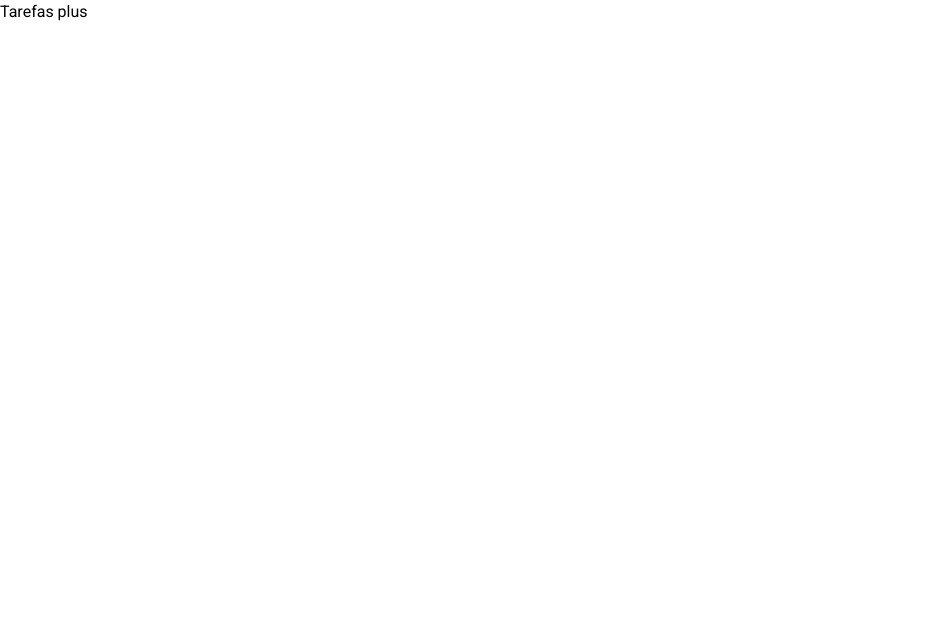
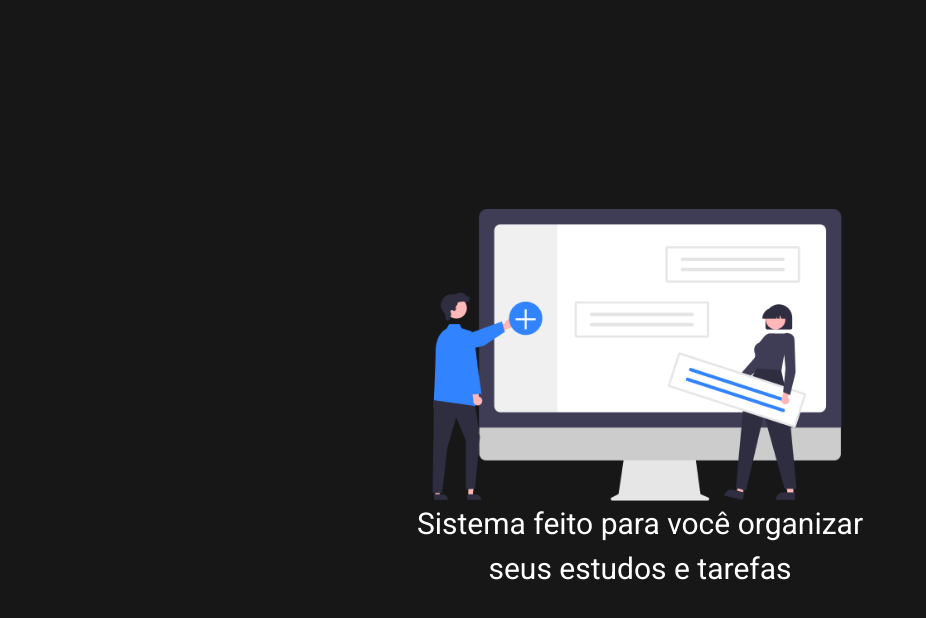
Before and after one commit to christopher-salomao/tarefas-plus, a Next.js app: page / in a window 1280 px wide. Shown: the top 618 px of the page, without its empty margins (0-926 px from the left). Built offline with nearby package versions, Linux system fonts and the light colour scheme.

Commit message:
feat: layout da pagina home definido

```diff
--- a/src/pages/_document.tsx
+++ b/src/pages/_document.tsx
@@ -10,7 +10,7 @@ export default function Document() {
           href="https://fonts.googleapis.com/css2?family=Roboto:ital,wght@0,100..900;1,100..900&display=swap"
           rel="stylesheet"
         />
-        <title>Tarefas+ | Organize suas tarefas de forma fácil</title>
+        <title>Tasks+ | Organize suas tarefas de forma fácil</title>
       </Head>
       <body className="antialiased">
         <Main />
--- a/src/pages/index.tsx
+++ b/src/pages/index.tsx
@@ -1,7 +1,22 @@
+import Image from "next/image";
+import heroImage from "../../public/assets/hero.png";
+
 export default function Home() {
   return (
-    <div>
-      <h1>Tarefas plus</h1>
+    <div className="bg-neutral-900 w-full h-screen flex flex-col justify-center items-center">
+      <main>
+        <div className="flex flex-col justify-center items-center">
+          <Image
+            src={heroImage}
+            alt="Hero Tasks+"
+            priority
+            className="max-w-[480px] w-auto h-auto object-contain"
+          />
+        </div>
+        <h1 className="text-white text-center text-3xl/[150%]">
+          Sistema feito para você organizar <br /> seus estudos e tarefas
+        </h1>
+      </main>
     </div>
   );
 }
--- a/src/styles/globals.css
+++ b/src/styles/globals.css
@@ -3,3 +3,9 @@
 * {
   font-family: "Roboto", sans-serif !important;
 }
+
+html,
+body {
+  width: 100%;
+  height: 100%;
+}
```
